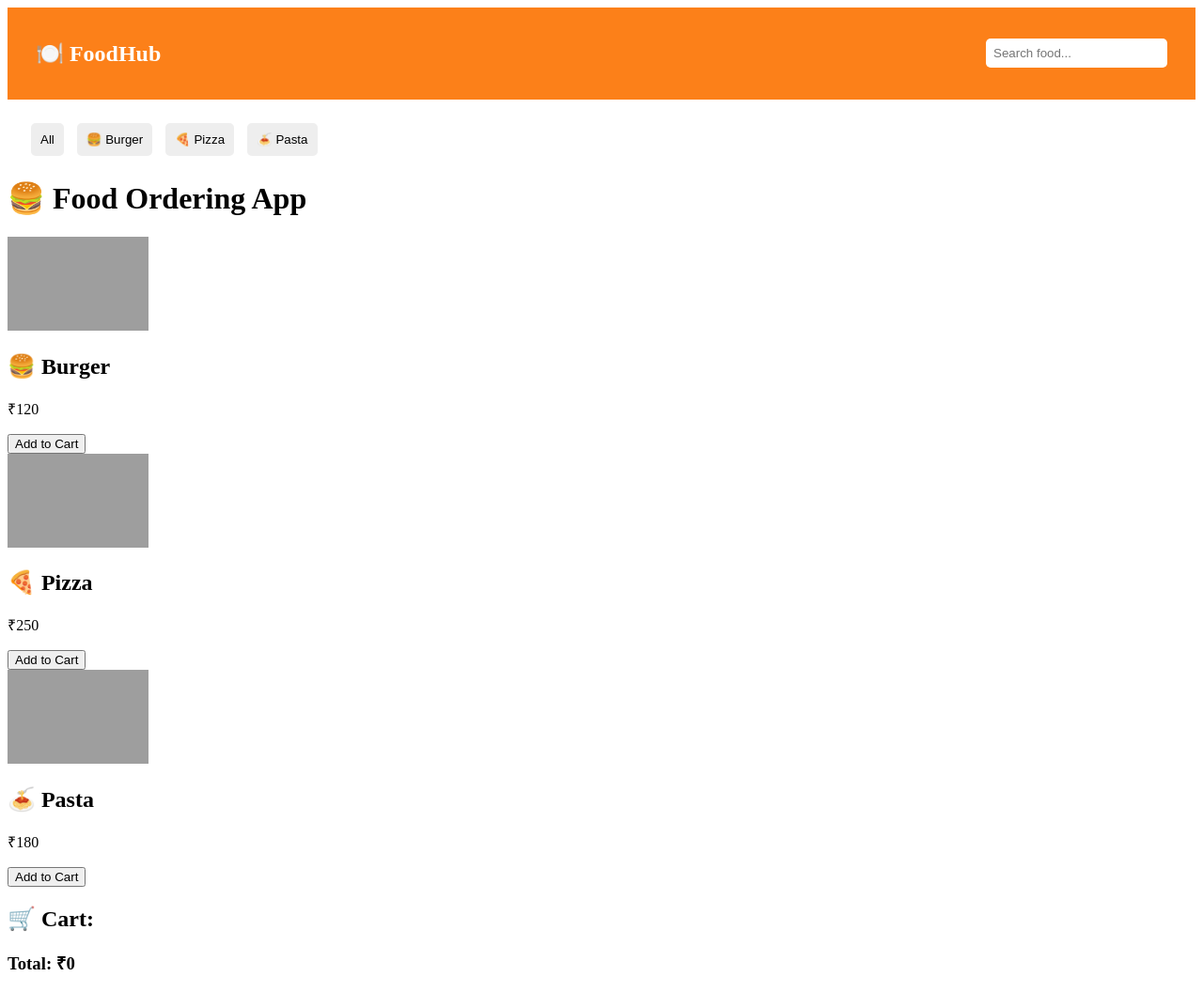
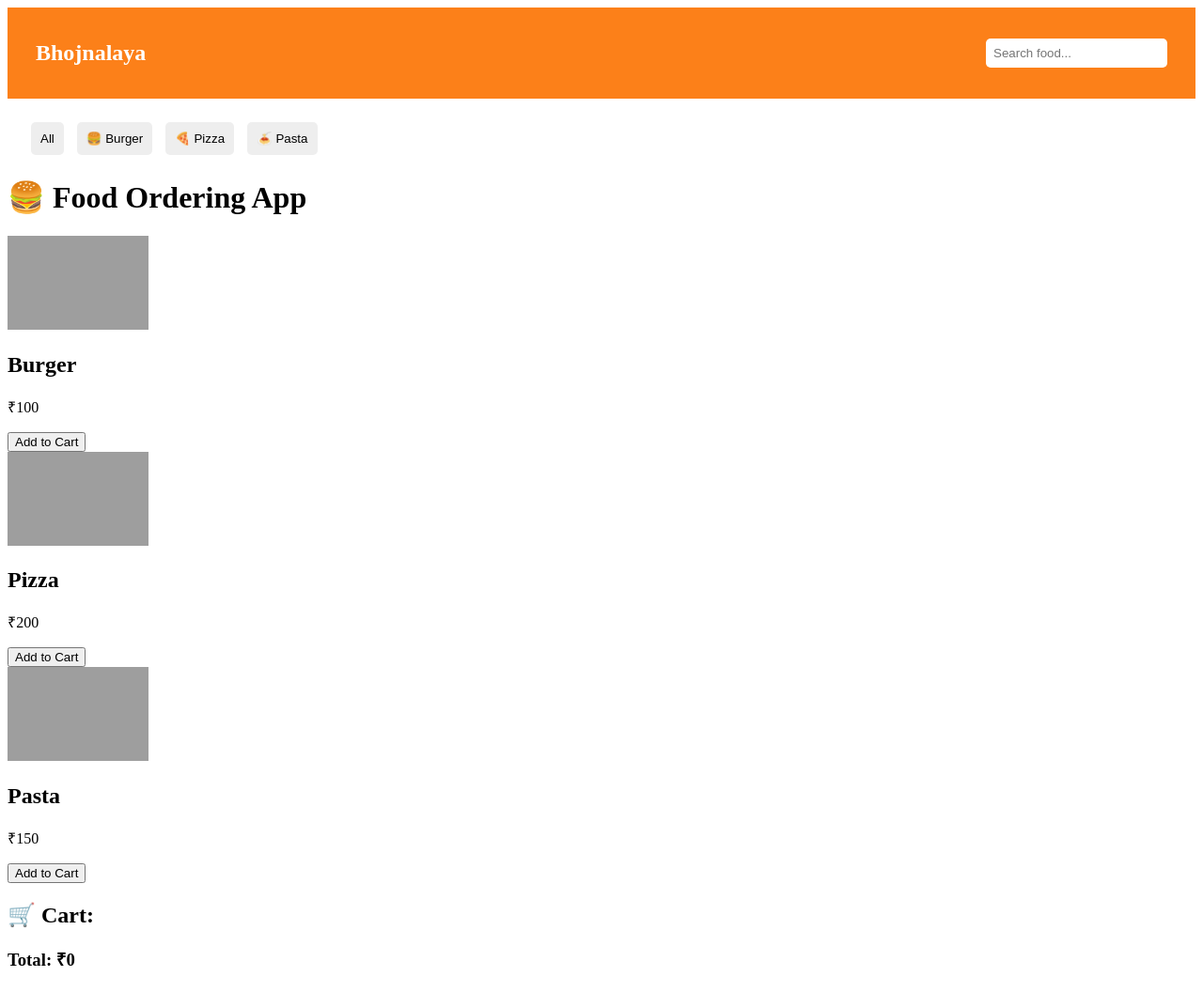
Before and after one commit to sdarshandeshpande-395/Devops-app, a website: page public/index.html in a window 1280 px wide. Shown: the whole page at 94% size. Drawn offline with Linux system fonts and the light colour scheme; grey boxes are pictures that could not be loaded.

Commit message:
Updated index.html UI changes

```diff
--- a/public/index.html
+++ b/public/index.html
@@ -2,7 +2,7 @@
 <html>
 <head>
   <meta charset="UTF-8">
-  <title>FoodHub</title>
+  <title>Bhojnalaya</title>
   <link rel="stylesheet" href="style.css">
 </head>
 
@@ -10,7 +10,7 @@
 
 <!-- 🔶 Navbar -->
 <nav class="navbar">
-  <h2>🍽️ FoodHub</h2>
+  <h2>Bhojnalaya</h2>
   <input type="text" placeholder="Search food..." id="searchBox" onkeyup="searchFood()">
 </nav>
 
@@ -31,24 +31,24 @@
   <!-- Burger -->
   <div class="item burger">
     <img src="https://source.unsplash.com/150x100/?burger">
-    <h2>🍔 Burger</h2>
-    <p>₹120</p>
+    <h2>Burger</h2>
+    <p>₹100</p>
     <button onclick="addToCart('Burger', 120)">Add to Cart</button>
   </div>
 
   <!-- Pizza -->
   <div class="item pizza">
     <img src="https://source.unsplash.com/150x100/?pizza">
-    <h2>🍕 Pizza</h2>
-    <p>₹250</p>
+    <h2>Pizza</h2>
+    <p>₹200</p>
     <button onclick="addToCart('Pizza', 250)">Add to Cart</button>
   </div>
 
   <!-- Pasta -->
   <div class="item pasta">
     <img src="https://source.unsplash.com/150x100/?pasta">
-    <h2>🍝 Pasta</h2>
-    <p>₹180</p>
+    <h2>Pasta</h2>
+    <p>₹150</p>
     <button onclick="addToCart('Pasta', 180)">Add to Cart</button>
   </div>
 
```
